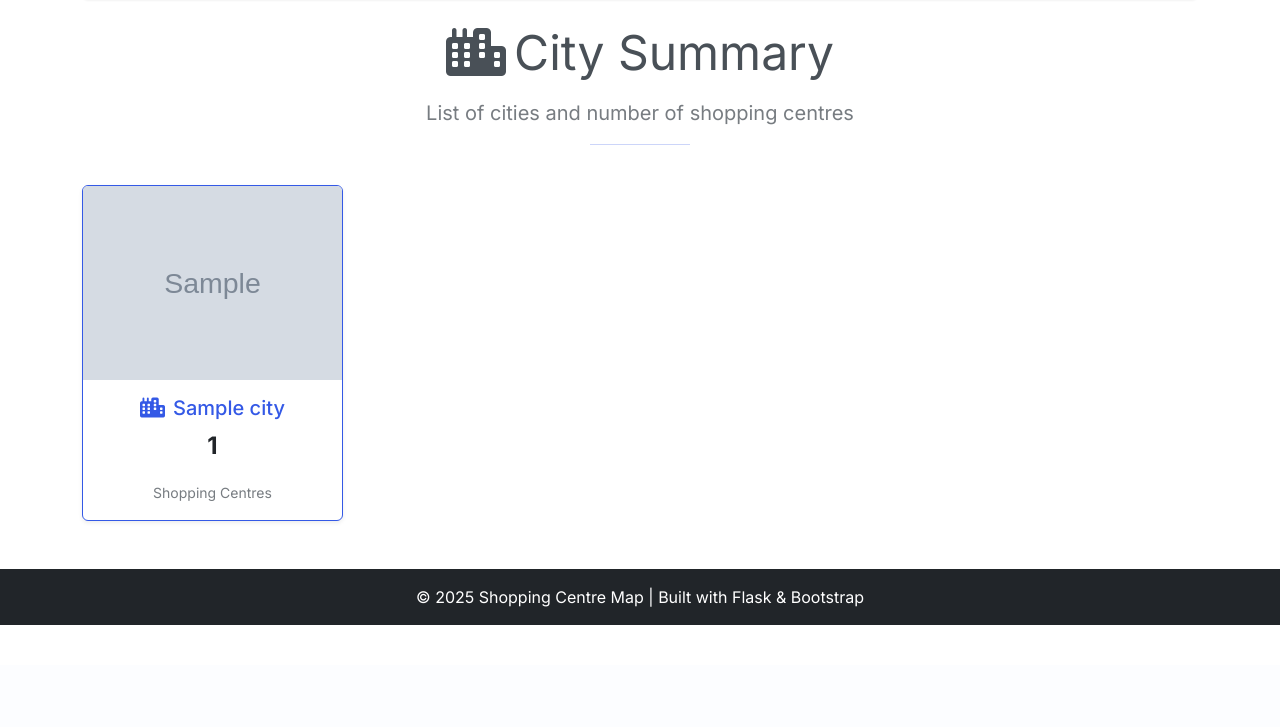
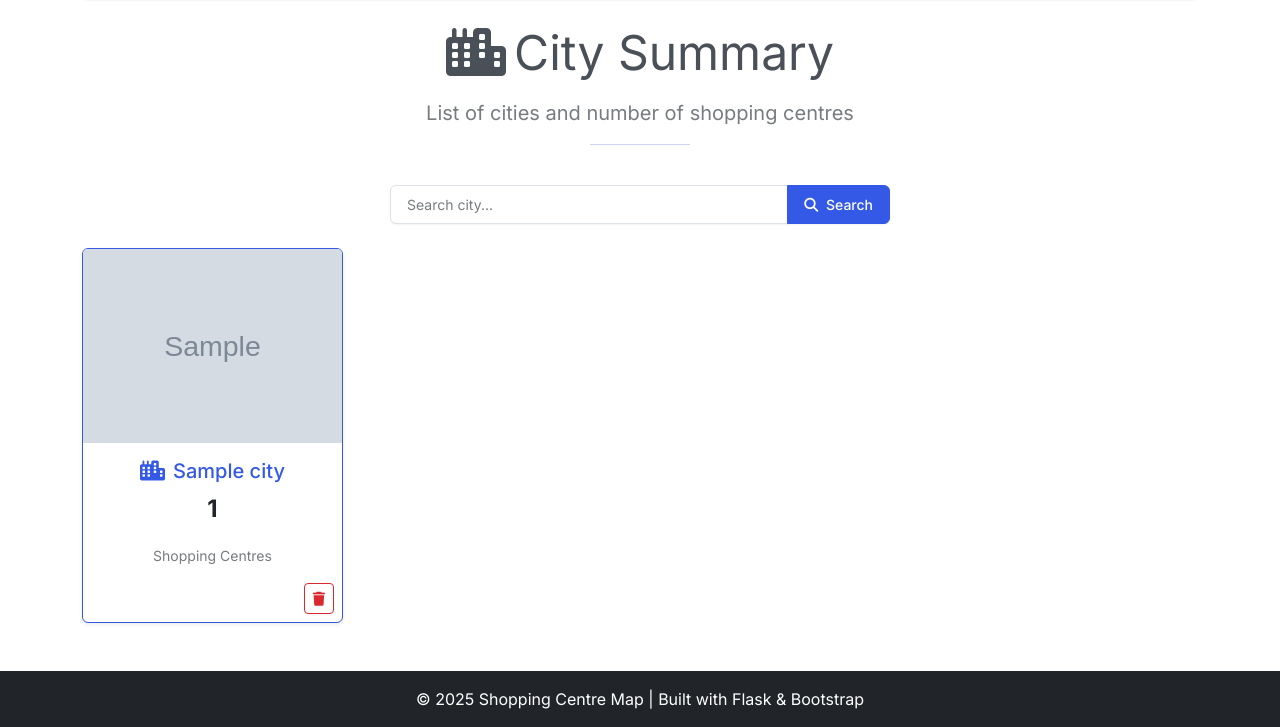
Before and after one commit to tinamalincoln/COMP693-Shopping-Centre-Dashboard, a Flask app: template app/templates/citysummary.html in a window 1280 px wide. Shown: the part 135-862 px from the top of the page. Before the commit the page ends 760 px from the top, so only its background shows below. Run offline with Flask 3, Linux system fonts and the light colour scheme; the template is opened without the code that fills it: most values are stand-ins (such as "Sample title", 1, 10 or a date in 2020); grey boxes marked "Sample" are stand-in pictures; some libraries are stand-ins or nearby versions.

Commit message:
Update citysummary.html

```diff
--- a/app/templates/citysummary.html
+++ b/app/templates/citysummary.html
@@ -38,10 +38,26 @@
       {% endif %}
     {% endwith %}
 
+<!-- Search Bar -->
+<form method="get" action="{{ url_for('city_summary') }}" class="mb-4 d-flex justify-content-center">
+  <div class="input-group" style="max-width: 500px; width: 100%;">
+    <input type="text" name="q" class="form-control" placeholder="Search city..."
+           value="{{ request.args.get('q', '') }}">
+    <button class="btn btn-primary" type="submit">
+      <i class="fas fa-search me-1"></i> Search
+    </button>
+    {% if request.args.get('q') %}
+      <a href="{{ url_for('city_summary') }}" class="btn btn-outline-secondary">
+        <i class="fas fa-times"></i> Clear
+      </a>
+    {% endif %}
+  </div>
+</form>
+
+
 <div class="row g-4">
   {% for city in cities %}
   <div class="col-12 col-sm-6 col-md-4 col-lg-3">
-    <a href="{{ url_for('centrelist', city=city.city_name) }}" class="text-decoration-none">
     <div class="card shadow-sm h-100 border-primary">
       <img
         src="{{ city.image_url }}"
@@ -50,21 +66,85 @@
         onerror="this.onerror=null;this.src='{{ city.fallback_url }}';"
       >
       <div class="card-body text-center">
+        <!-- Only city name is clickable -->
         <h5 class="card-title text-primary">
+          <a href="{{ url_for('centrelist', city=city.city_name) }}" class="text-decoration-none text-primary">
             <i class="fas fa-city me-2"></i>{{ city.city_name }}
+          </a>
         </h5>
         <p class="card-text fs-4 fw-bold text-dark">{{ city.mall_count }}</p>
         <small class="text-muted">Shopping Centres</small>
       </div>
+
+      <div class="d-flex justify-content-end gap-2 mb-2 me-2">
+        <!-- Delete button separate, not inside link -->
+        <button class="btn btn-outline-danger btn-sm"
+                data-bs-toggle="modal"
+                data-bs-target="#confirmDeleteCityModal{{ city.id }}"
+                title="Delete this city"
+                data-bs-toggle="tooltip" data-bs-placement="bottom">
+          <i class="fas fa-trash"></i>
+        </button>
       </div>
-    </a>
     </div>
-  {% else %}
-  <div class="col-12">
-    <div class="alert alert-warning text-center">
-      No cities found.
+  </div>
+
+  <!-- Confirm Delete Modal -->
+  <div class="modal fade" id="confirmDeleteCityModal{{ city.id }}" tabindex="-1"
+       aria-labelledby="confirmDeleteCityLabel{{ city.id }}" aria-hidden="true">
+    <div class="modal-dialog modal-dialog-centered">
+      <div class="modal-content border-danger">
+        <div class="modal-header">
+          <h5 class="modal-title" id="confirmDeleteCityLabel{{ city.id }}">
+            Delete “{{ city.city_name }}”?
+          </h5>
+          <button type="button" class="btn-close" data-bs-dismiss="modal"
+                  aria-label="Close"></button>
+        </div>
+        <div class="modal-body">
+          This will permanently remove the city and all its shopping centres. This action cannot be undone.
+        </div>
+        <div class="modal-footer">
+          <button type="button" class="btn btn-secondary" data-bs-dismiss="modal">Cancel</button>
+          <form action="{{ url_for('delete_city', city_id=city.id) }}" method="POST">
+            <button type="submit" class="btn btn-danger">
+              <i class="fas fa-trash"></i> Yes, delete
+            </button>
+          </form>
+        </div>
+      </div>
     </div>
   </div>
   {% endfor %}
 </div>
+
+
+
+<!-- Pagination -->
+{% if total_pages > 1 %}
+<div class="d-flex justify-content-center mt-4">
+  <ul class="pagination pagination-sm">  {# Change to pagination, pagination-lg, or pagination-sm as you like #}
+
+    <!-- Previous -->
+    <li class="page-item {% if page <= 1 %}disabled{% endif %}">
+      <a class="page-link" href="{{ url_for('city_summary', page=page-1, per_page=per_page) }}">&laquo;</a>
+    </li>
+
+    <!-- Page numbers -->
+    {% for p in range(1, total_pages+1) %}
+      <li class="page-item {% if p == page %}active{% endif %}">
+        <a class="page-link" href="{{ url_for('city_summary', page=p, per_page=per_page) }}">{{ p }}</a>
+      </li>
+    {% endfor %}
+
+    <!-- Next -->
+    <li class="page-item {% if page >= total_pages %}disabled{% endif %}">
+      <a class="page-link" href="{{ url_for('city_summary', page=page+1, per_page=per_page) }}">&raquo;</a>
+    </li>
+
+  </ul>
+</div>
+{% endif %}
+
+
 {% endblock %}
```
Lines whose indentation alone changed are shown as unchanged.
